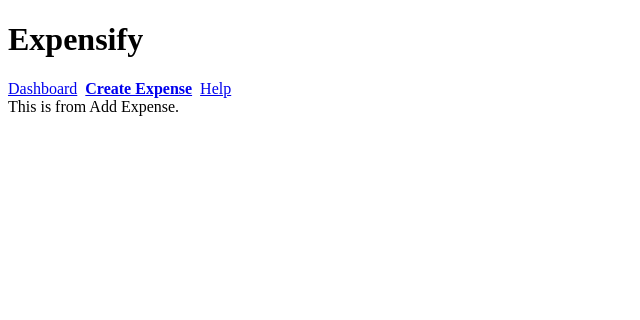
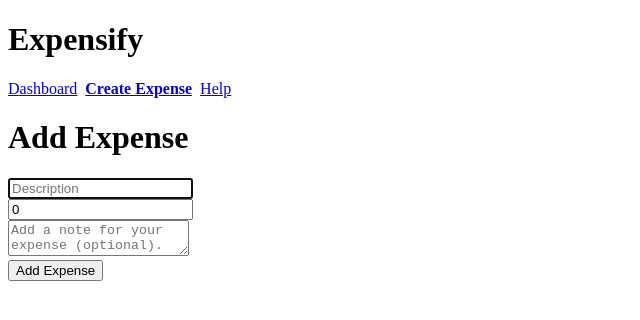
Before and after one commit to meetdshah007/React-Expensify, a React (Create React App) app: page /create in a window 1280 px wide. Shown: the top 320 px of the page, without its empty margins (0-640 px from the left). Built offline with nearby package versions, Linux system fonts and the light colour scheme.

Commit message:
Form Design for Add Expense and other small filtering functionality

```diff
--- a/src/App.js
+++ b/src/App.js
@@ -2,6 +2,7 @@
 import logo from './logo.svg';
 import './App.css';
 import ExpenseList from './components/ExpenseList';
+import ExpenseListFilters from './components/ExpenseListFilters';
 
 class App extends Component {
   render() {
@@ -11,6 +12,7 @@
           <img src={logo} className="App-logo" alt="logo" />
           <h2>Welcome MS</h2>
         </div>
+        <ExpenseListFilters />
         <ExpenseList />
       </div>
     );
--- a/src/actions/filter.js
+++ b/src/actions/filter.js
@@ -5,11 +5,11 @@
 });
 
 //SORT_BY_DATE
-export const sortByDate = (date)=>({
+export const sortByDate = ()=>({
   type: 'SORT_BY_DATE'
 });
 //SORT_BY_AMOUNT
-export const sortByAmount = (amount)=>({
+export const sortByAmount = ()=>({
   type: 'SORT_BY_AMOUNT'
 });
 
--- a/src/components/AddExpense.jsx
+++ b/src/components/AddExpense.jsx
@@ -1,8 +1,10 @@
 import React from 'react';
+import ExpenseForm from './ExpenseForm';
 
 const AddExpensePage = ()=>(
     <div>
-      This is from Add Expense.
+      <h1>Add Expense</h1>
+      <ExpenseForm />
     </div>
 );
 
--- /dev/null
+++ b/src/components/ExpenseForm.jsx
@@ -0,0 +1,69 @@
+import React, { Component } from 'react';
+
+export default class ExpenseForm extends Component {
+  constructor(props){
+    super(props);
+    this.state = {
+      description: '',
+      note: '',
+      amount: 0
+    }
+    this.onDescriptionChange = this.onDescriptionChange.bind(this);
+    this.onNoteChange = this.onNoteChange.bind(this);
+    this.onAmountChage = this.onAmountChage.bind(this);
+  };
+
+  onDescriptionChange(e){
+    const description = e.target.value;
+    this.setState(()=>({ description }));
+  };
+
+  onNoteChange(e){
+    const note = e.target.value;
+    this.setState(()=>({ note }));
+  };
+
+  onAmountChage(e){
+    const amount = e.target.value,
+          regex = /^\d*(\.\d{0,2})?$/;
+    if(amount.match(regex)){
+      this.setState(()=>({ amount }))
+    }
+  };
+
+  render(){
+    return (
+        <div>
+          <form>
+            <div>
+              <input
+                type="text"
+                placeholder="Description"
+                autoFocus
+                value={this.state.description}
+                onChange={this.onDescriptionChange}
+              />
+          </div>
+          <div>
+            <input
+              type="text"
+              placeholder="Amount"
+              value={this.state.amount}
+              onChange={this.onAmountChage}
+            />
+        </div>
+        <div>
+          <textarea
+            placeholder="Add a note for your expense (optional)."
+            value={this.state.note}
+            onChange={this.onNoteChange}
+          ></textarea>
+        </div>
+        <div>
+          <button>Add Expense</button>
+        </div>
+      </form>
+    </div>
+    );
+  }
+}
--- /dev/null
+++ b/src/components/ExpenseListFilters.jsx
@@ -0,0 +1,36 @@
+import React from 'react';
+import { connect } from 'react-redux';
+import { setTextFilter, sortByAmount, sortByDate } from '../actions/filter';
+
+const ExpenseListFilters = (props)=>(
+  <div>
+    <input type="text" value={props.filter.text} onChange={((e)=>{
+        props.dispatch(setTextFilter(e.target.value));
+      })} />
+
+    <select value={props.filter.sortBy} onChange={((e)=>{
+        let dispatchMethod = sortByDate;
+        switch (e.target.value) {
+          case 'date':
+            dispatchMethod = sortByDate;
+            break;
+          case 'amount':
+            dispatchMethod = sortByAmount;
+            break;
+          default:
+            dispatchMethod = sortByDate;
+        }
+      props.dispatch(dispatchMethod());
+    })}>
+      <option value="date"> Date </option>
+      <option value="amount"> Amount </option>
+    </select>
+  </div>
+);
+
+const mapStateToProps = (state) => {
+  return {
+    filter: state.filter
+  }
+}
+export default connect(mapStateToProps)(ExpenseListFilters);
--- a/src/components/ExpenseListItem.jsx
+++ b/src/components/ExpenseListItem.jsx
@@ -1,8 +1,15 @@
 import React from 'react';
+import { removeExpense } from '../actions/expenses';
+import { connect } from 'react-redux';
 
-export default ({description, amount, createdAt}) =>(
+const ExpenseListItem = ({dispatch, id, description, amount, createdAt}) =>(
   <div>
       <h3>Description : {description} </h3>
       <p>Amount : {amount} - {createdAt} </p>
+      <button onClick={(()=>{
+          dispatch(removeExpense({ id }));
+      })}> Remove </button>
   </div>
 );
+
+export default connect()(ExpenseListItem);
--- a/src/index.js
+++ b/src/index.js
@@ -6,23 +6,13 @@
 // import './redux-example';
 import configureStore from './store/configureStore';
 import { addExpense } from './actions/expenses';
-import { setTextFilter } from './actions/filter';
-import getVisibleExpenses from './selectors/expenses';
 
 const store = configureStore();
 
-//Add Expense -> water Bill
-store.dispatch(addExpense({ description: 'Water Bill', amount:100, createdAt: 100 }));
-//Add Expense -> Gas Bill
-store.dispatch(addExpense({ description: 'Gas Bill', amount:100, createdAt: 100 }));
-//Set Text filter -> Bill (2 items ) -> water (1 item)
-store.dispatch(setTextFilter('Bill'));
-//getVisibleExpense -> print visible ones to screen
-const state = store.getState();
-console.log(getVisibleExpenses(state.expenses, state.filter));
-setTimeout(()=>{
-  store.dispatch(setTextFilter('Gas'));
-}, 3000);
+store.dispatch(addExpense({ description: 'Water Bill', amount:1000 }));
+store.dispatch(addExpense({ description: 'Gas Bill', amount:2100, createdAt: 100 }));
+store.dispatch(addExpense({ description: 'Rent', amount:1200, createdAt: 120 }));
+
 const jsx = (
   <Provider store={store}>
     <AppRouter />
```
